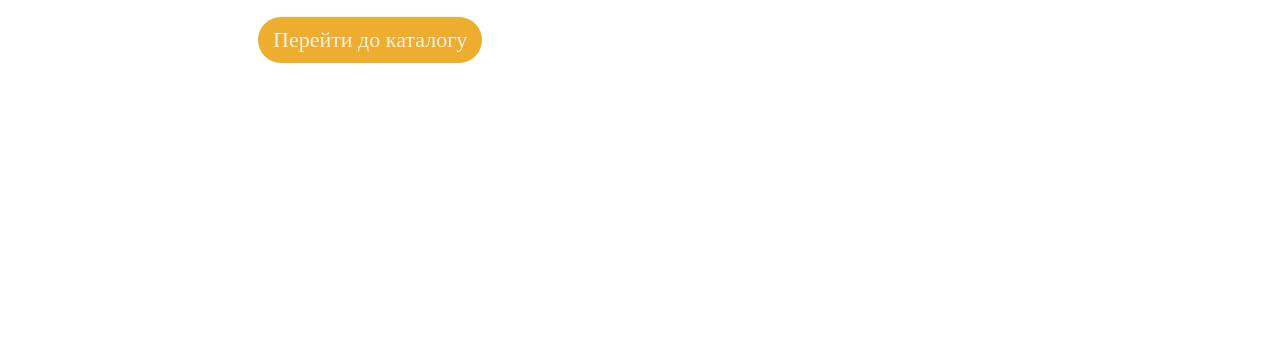
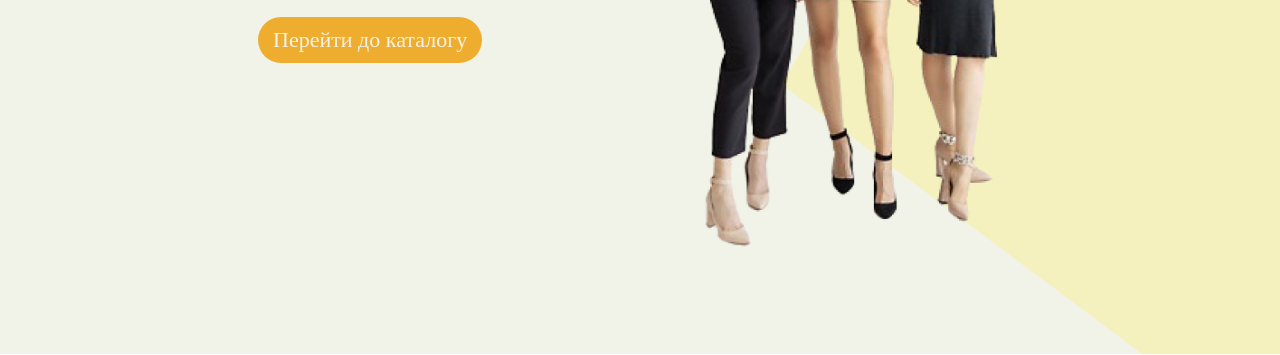
Before and after one commit to yanagstnsk/SHOP1, a plain HTML site: page index.html in a window 1280 px wide. Shown: the part 445-800 px from the top of the page. Drawn offline with Linux system fonts and the light colour scheme; files whose address does not match are found by name.

Commit message:
Update style.css

```diff
--- a/css/style.css
+++ b/css/style.css
@@ -54,7 +54,7 @@ section{
 .main-home{
     width: 100%;
     height: 100vh;
-    background-image: url(image/Фон.png);
+    background-image: url(../image/Фон.png);
     background-position: center;
     background-size: cover;
     display: grid;
```
